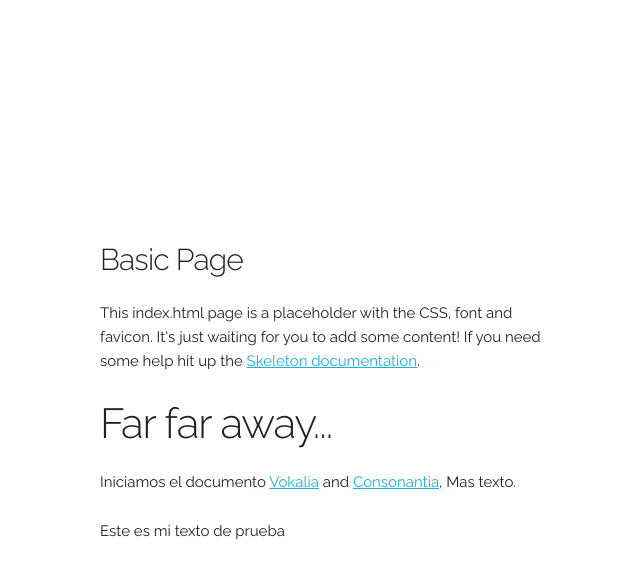
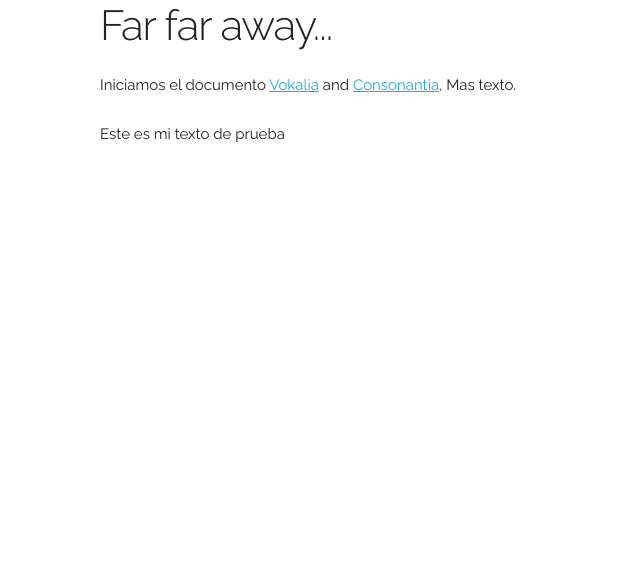
Before and after one commit to Oscar2155/WEB-DE-PRUEBA-SKELETON-, a plain HTML site: page index.html in a window 1280 px wide. Shown: the whole page, without its empty margins (60-700 px from the left). Drawn offline with Linux system fonts and the light colour scheme.

Commit message:
Update index.html

```diff
--- a/index.html
+++ b/index.html
@@ -31,14 +31,7 @@
 
   <!-- Primary Page Layout
   –––––––––––––––––––––––––––––––––––––––––––––––––– -->
-  <div class="container">
-    <div class="row">
-      <div class="one-half column" style="margin-top: 25%">
-        <h4>Basic Page</h4>
-        <p>This index.html page is a placeholder with the CSS, font and favicon. It's just waiting for you to add some content! If you need some help hit up the <a href="http://www.getskeleton.com">Skeleton documentation</a>.</p>
-      </div>
-    </div>
-  </div>
+
 
 
    <!-- Segunda parte de mi página web
```
